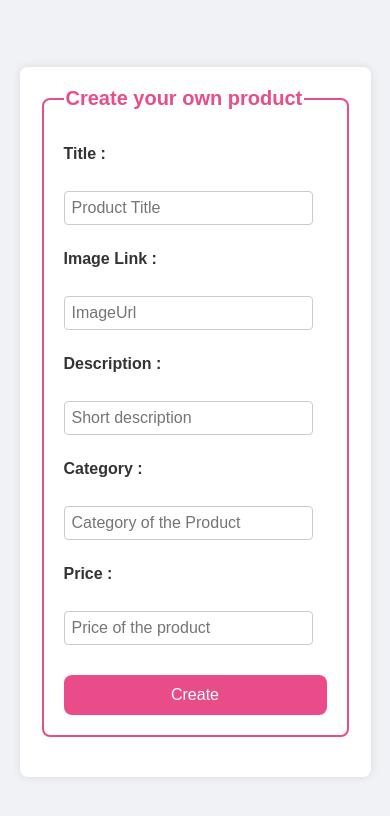
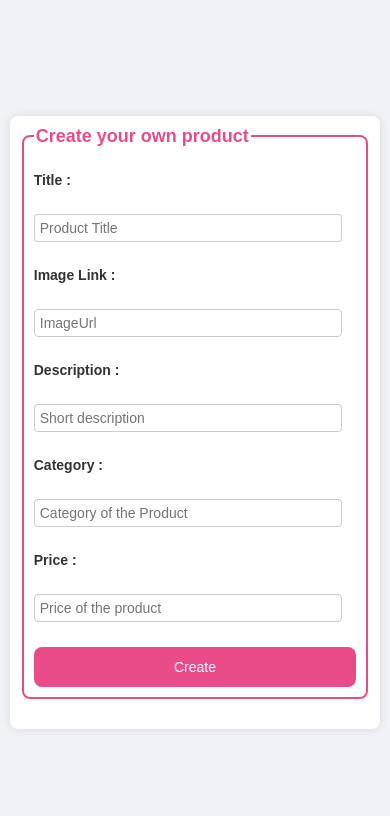
Before and after one commit to saikatdeyashi/productServiceFrontend, a plain HTML site: page createProduct.html in a window 390 px wide. Drawn offline with Linux system fonts and the light colour scheme.

Commit message:
test chatgpt css

```diff
--- a/createProduct.html
+++ b/createProduct.html
@@ -3,6 +3,7 @@
 
 <head>
   <meta charset="utf-8">
+  <meta name="viewport" content="width=device-width, initial-scale=1.0">
   <title>Create Product</title>
   <link rel="stylesheet" href="css/styleForm.css">
 </head>
--- a/css/styleForm.css
+++ b/css/styleForm.css
@@ -118,3 +118,34 @@ body {
         padding: 30px;
     }
 }
+
+/* Mobile screens (max-width: 767px) */
+@media (max-width: 767px) {
+    .create {
+        width: 95%;
+        font-size: 14px;
+        padding: 10px;
+    }
+
+    .box {
+        padding: 10px;
+    }
+
+    .box legend {
+        font-size: 18px;
+    }
+
+    .fields {
+        font-size: 14px;
+    }
+
+    .input {
+        font-size: 14px;
+        padding: 5px;
+    }
+
+    .click {
+        font-size: 14px;
+        margin-top: 15px;
+    }
+}
```
